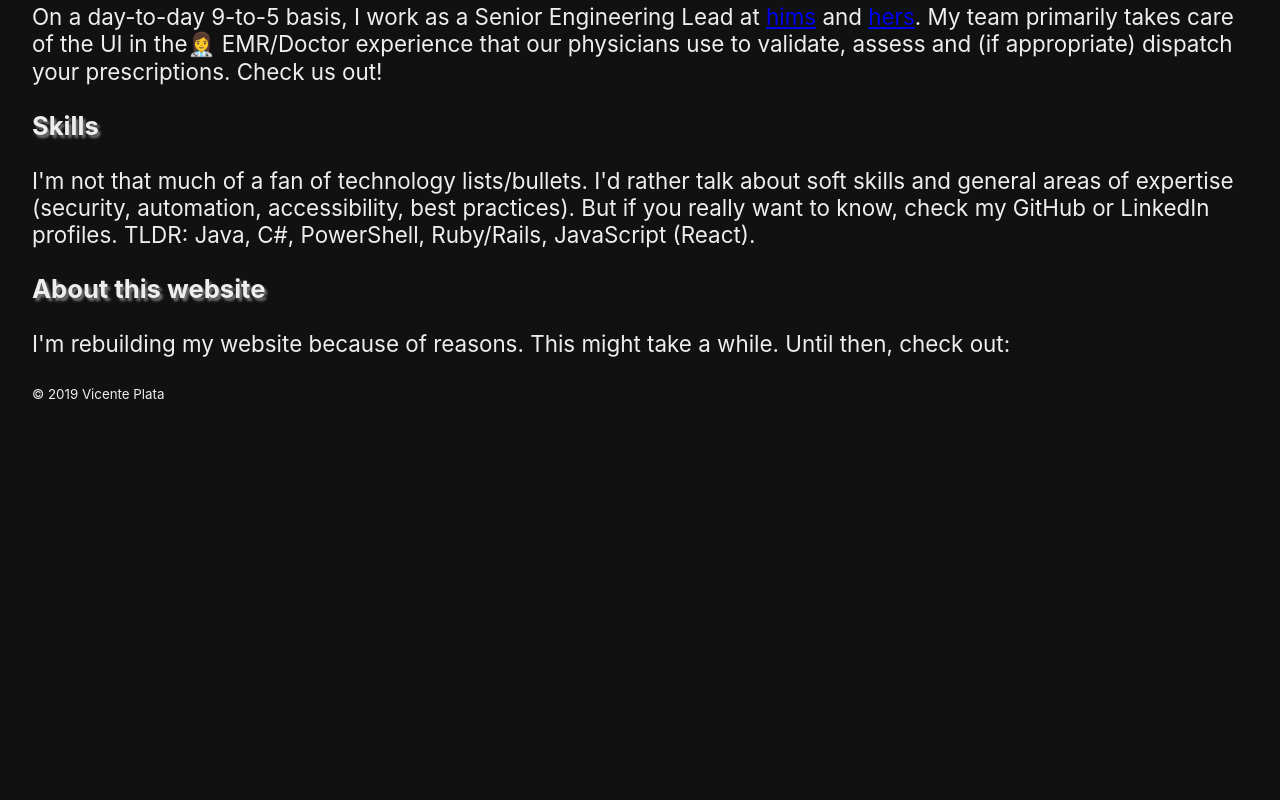
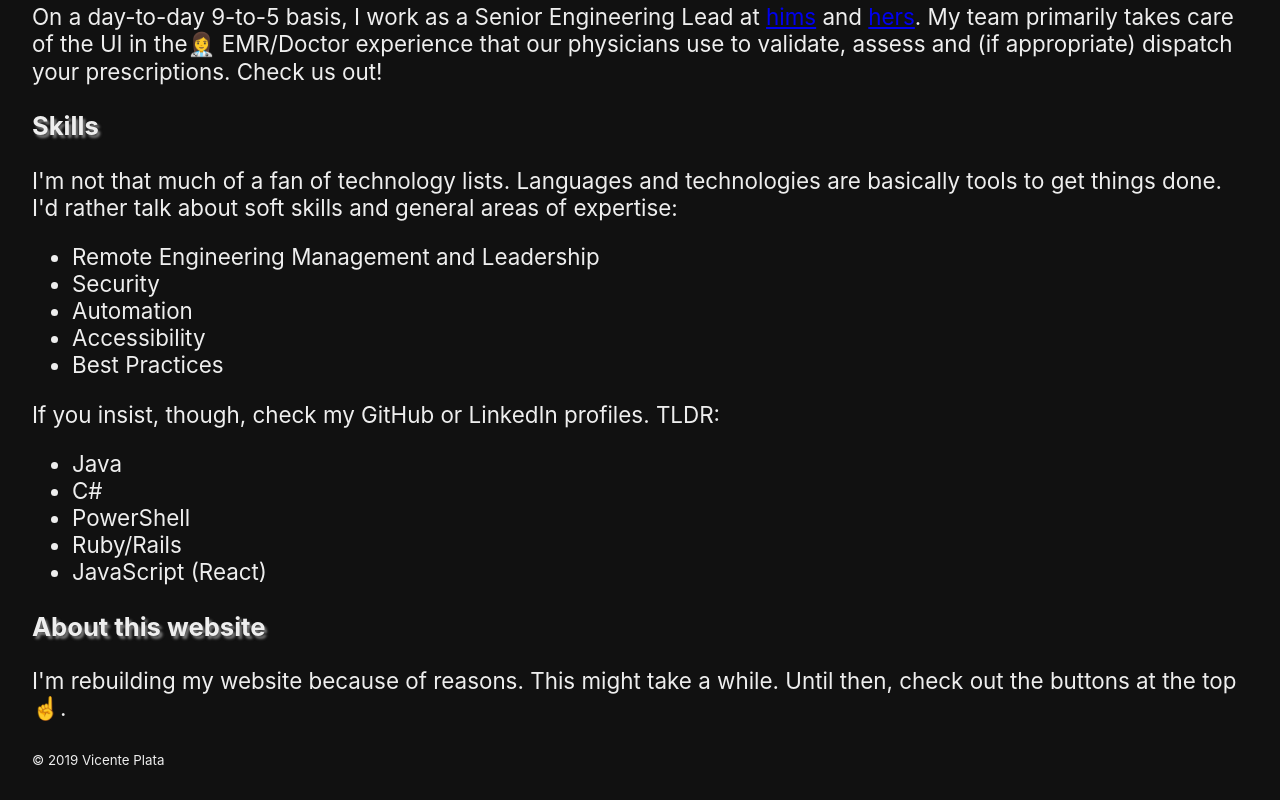
Before and after one commit to xnt/xnt.github.io, a React (Create React App) app: page / in a window 1280 px wide. Shown: the part 608-1408 px from the top of the page. Before the commit the page ends 1043 px from the top, so only its background shows below. Built offline with nearby package versions, Linux system fonts and the light colour scheme.

Commit message:
📝 Change copy

```diff
--- a/src/Welcome.js
+++ b/src/Welcome.js
@@ -23,15 +23,29 @@ const Welcome = memo(function Welcome(props) {
       </p>
       <h3>Skills</h3>
       <p>
-        I'm not that much of a fan of technology lists/bullets. I'd rather talk about soft
-        skills and general areas of expertise (security, automation, accessibility, best practices).
-        But if you really want to know, check my GitHub or LinkedIn profiles. TLDR: Java,
-        C#, PowerShell, Ruby/Rails, JavaScript (React).
+        I'm not that much of a fan of technology lists. Languages and technologies are
+        basically tools to get things done. I'd rather talk about soft skills and general
+        areas of expertise:
+        <ul>
+          <li>Remote Engineering Management and Leadership</li>
+          <li>Security</li>
+          <li>Automation</li>
+          <li>Accessibility</li>
+          <li>Best Practices</li>
+        </ul>
+        If you insist, though, check my GitHub or LinkedIn profiles. TLDR:
+        <ul>
+          <li>Java</li>
+          <li>C#</li>
+          <li>PowerShell</li>
+          <li>Ruby/Rails</li>
+          <li>JavaScript (React)</li>
+        </ul>
       </p>
       <h3>About this website</h3>
       <p>
         I'm rebuilding my website because of reasons. This might take a while. Until
-        then, check out:
+        then, check out the buttons at the top <Emoji label="pointing up" emoji="☝️" />.
       </p>
     </div>
   )
```
